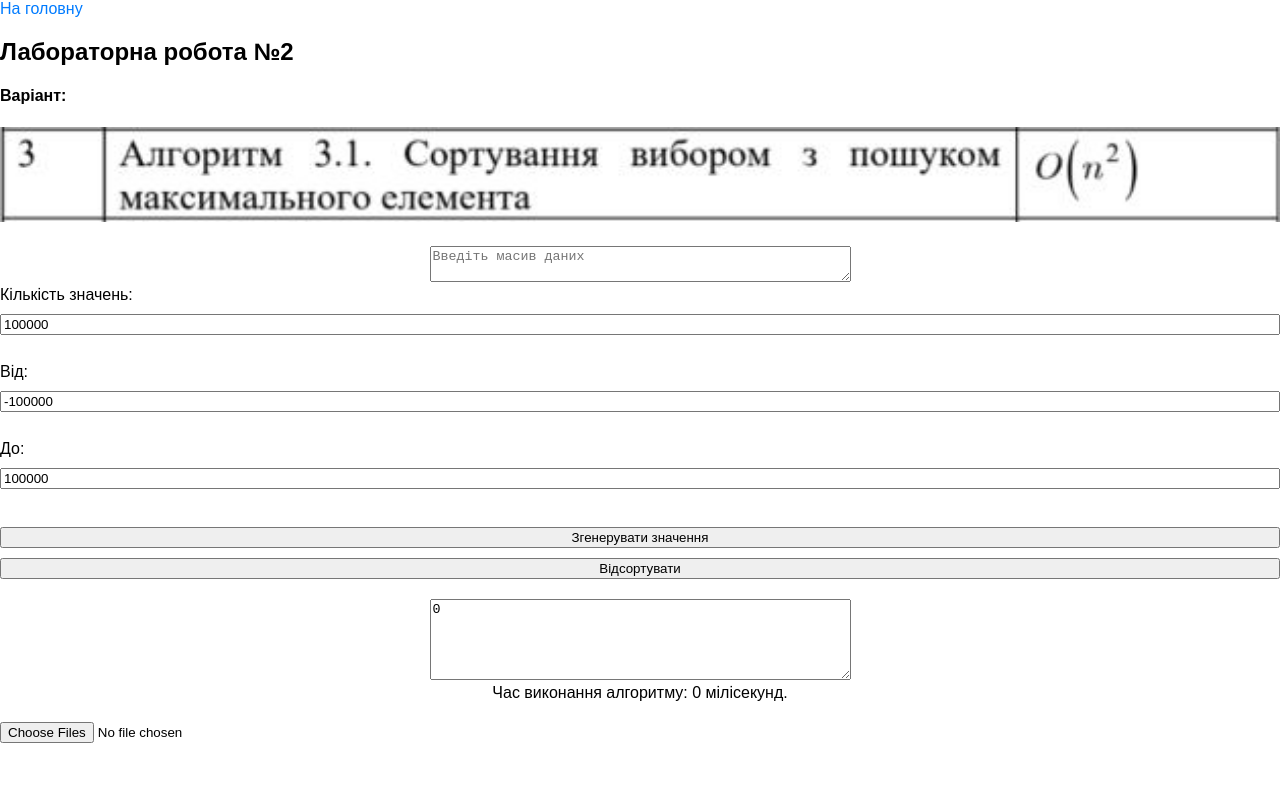
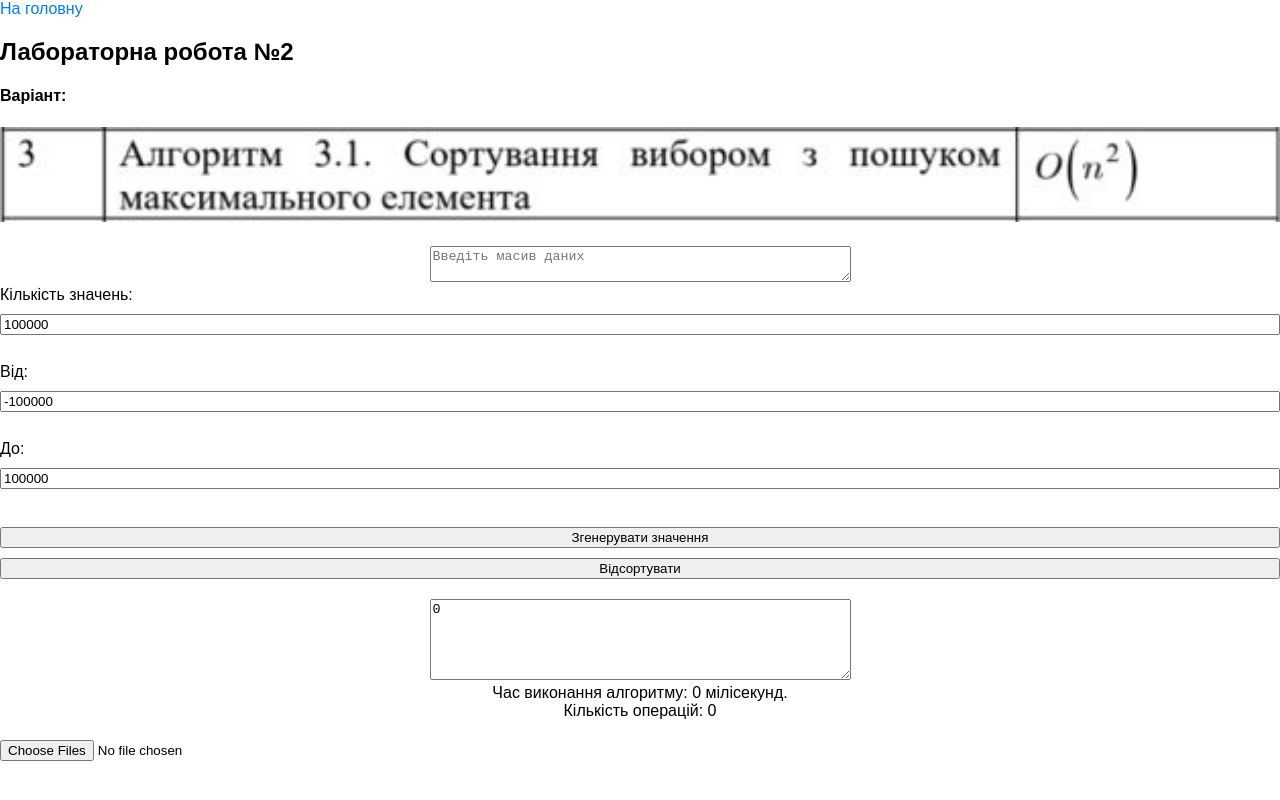
Before and after one commit to 4ndruxa/amo_labs, a plain HTML site: page lab-2/lab-2.html in a window 1280 px wide. Both pictures are taken after a click on the button "Відсортувати". Drawn offline with Linux system fonts and the light colour scheme; files that its build step writes are made by us from their sources.

Commit message:
Додана можливість підрахунку кількості операцій

```diff
--- a/lab-2/lab-2.html
+++ b/lab-2/lab-2.html
@@ -32,6 +32,7 @@
 
         <textarea readonly id="sortResult" rows="5" cols="50" placeholder="Відсортований масив"></textarea><br>
         <div id="time4alg"></div>
+        <div id="kstOP"></div>
     </div>
 </body>
 </html>
--- a/lab-2/sort-alg.js
+++ b/lab-2/sort-alg.js
@@ -90,15 +90,22 @@ window.onload = function() {
 }
 
 function sort(arr) {
+    let operationsCount = 0; // Лічильник операцій
+
     for (let i = arr.length - 1; i > 0; i--) {
         let maxIndex = 0;
         for (let j = 1; j <= i; j++) {
+            operationsCount += 1;
             if (arr[j] > arr[maxIndex]) {
                 maxIndex = j;
             }
         }
         // Обмін максимального елемента з елементом на позиції i
         [arr[i], arr[maxIndex]] = [arr[maxIndex], arr[i]];
+        operationsCount += 1;
     }
+
+    document.getElementById('kstOP').innerText = `Кількість операцій: ${operationsCount}`;
+
     return arr;
 }
```
